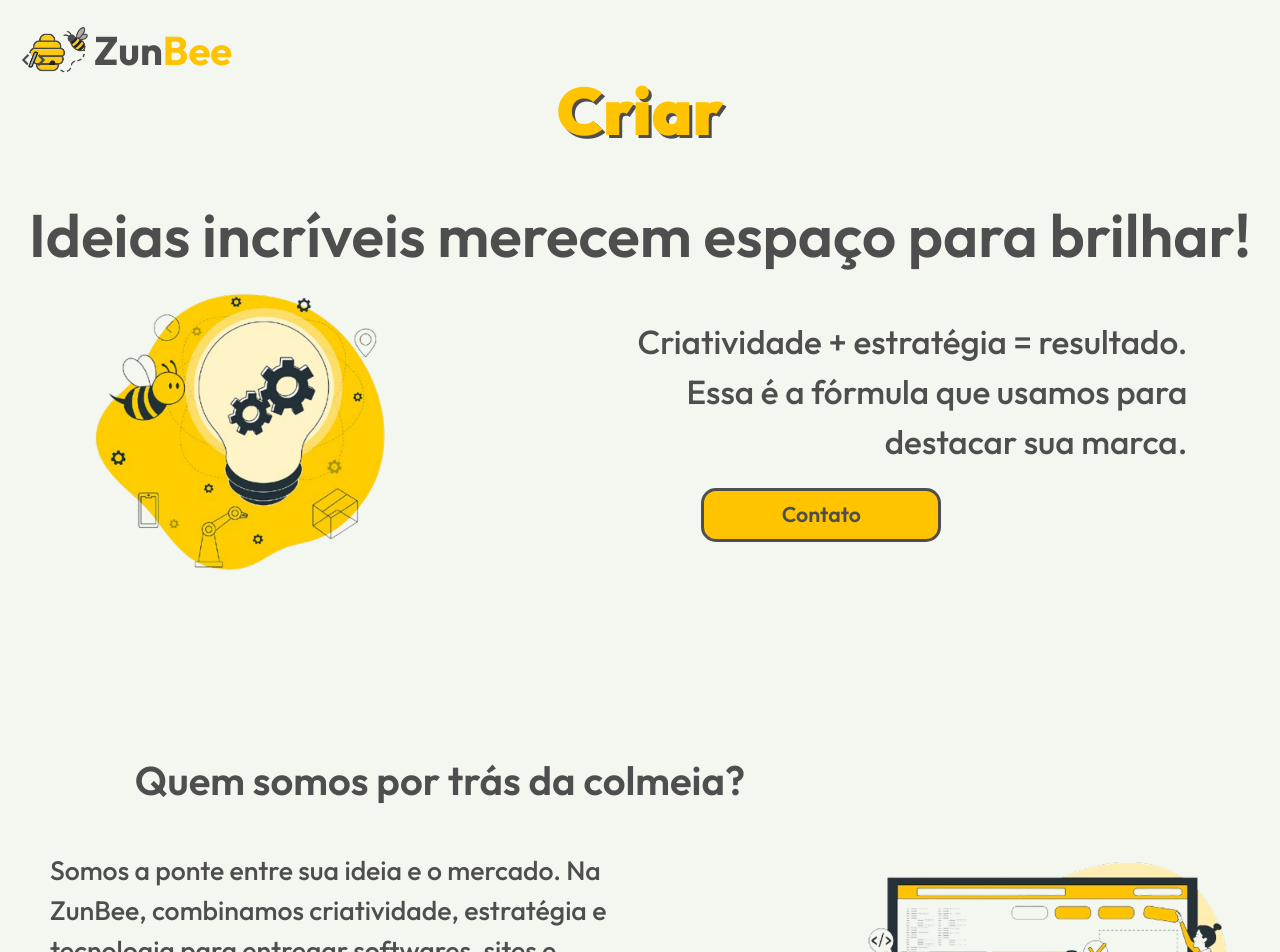
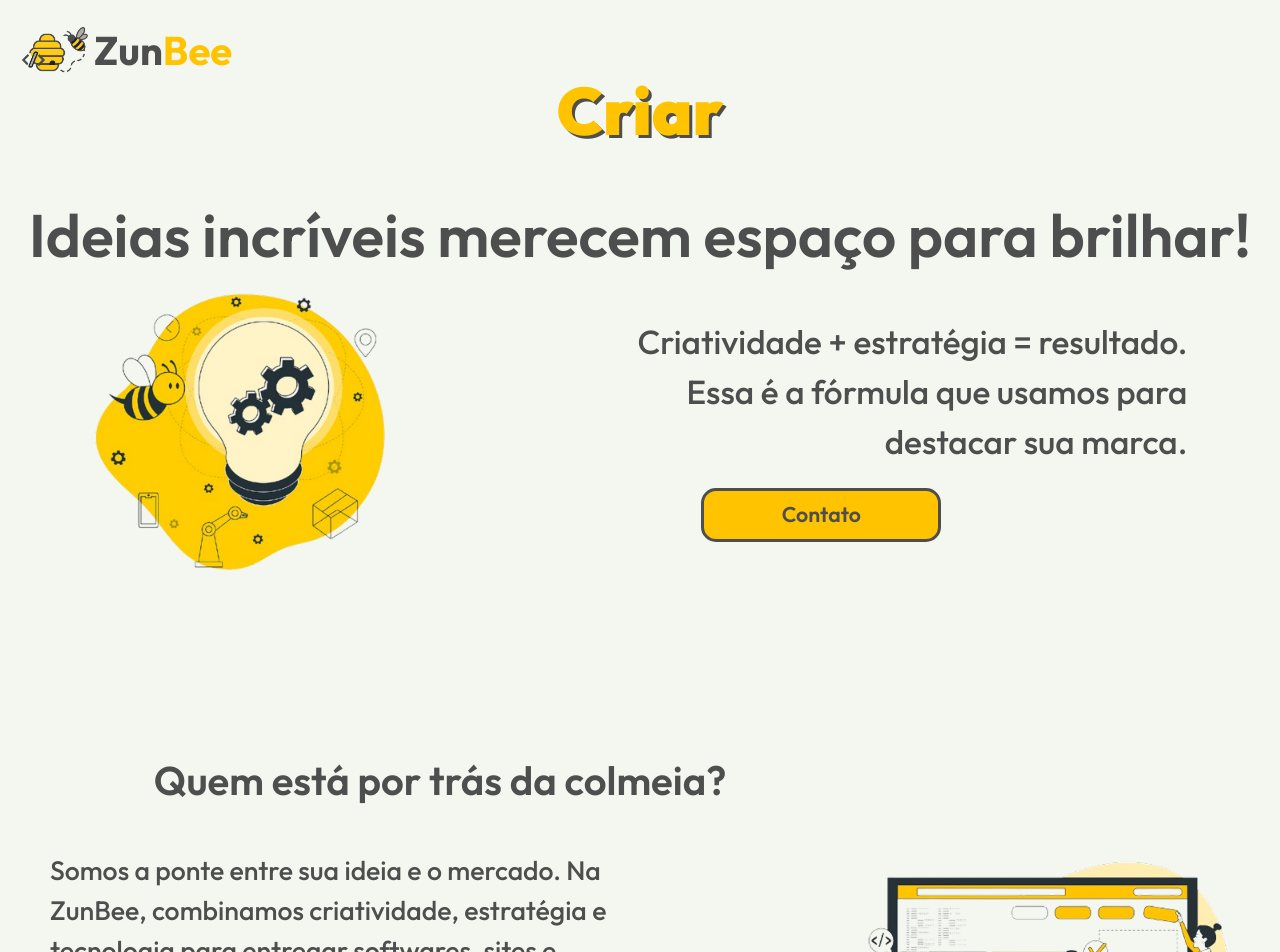
Before and after one commit to ryalee/ZunBee_Agencia, a React (Vite) app: page / in a window 1280 px wide. Shown: the top 952 px of the page. Built offline with nearby package versions, Linux system fonts and the light colour scheme.

Commit message:
Update section title in About component

```diff
--- a/src/sections/About.jsx
+++ b/src/sections/About.jsx
@@ -4,7 +4,7 @@ function About() {
   return (
     <section className='flex flex-col px-[10px] md:flex-row items-center md:justify-evenly md:px-[40px]'>
       <div className='flex flex-col'>
-        <h1 className="section-title">Quem somos por trás da colmeia?</h1>
+        <h1 className="section-title">Quem está por trás da colmeia?</h1>
         <p className='font-medium text-[20pt] mt-[300px] px-[10px] md:mt-[40px] md:w-[80%]'>
           Somos a ponte entre sua ideia e o mercado. Na ZunBee, combinamos criatividade, estratégia e tecnologia para entregar softwares, sites e aplicativos que não só funcionam, mas transformam a forma como você gera valor. Uma equipe apaixonada por inovação e comprometida com a excelência, garantindo que cada projeto seja uma obra-prima de eficiência e impacto.
         </p>
```
